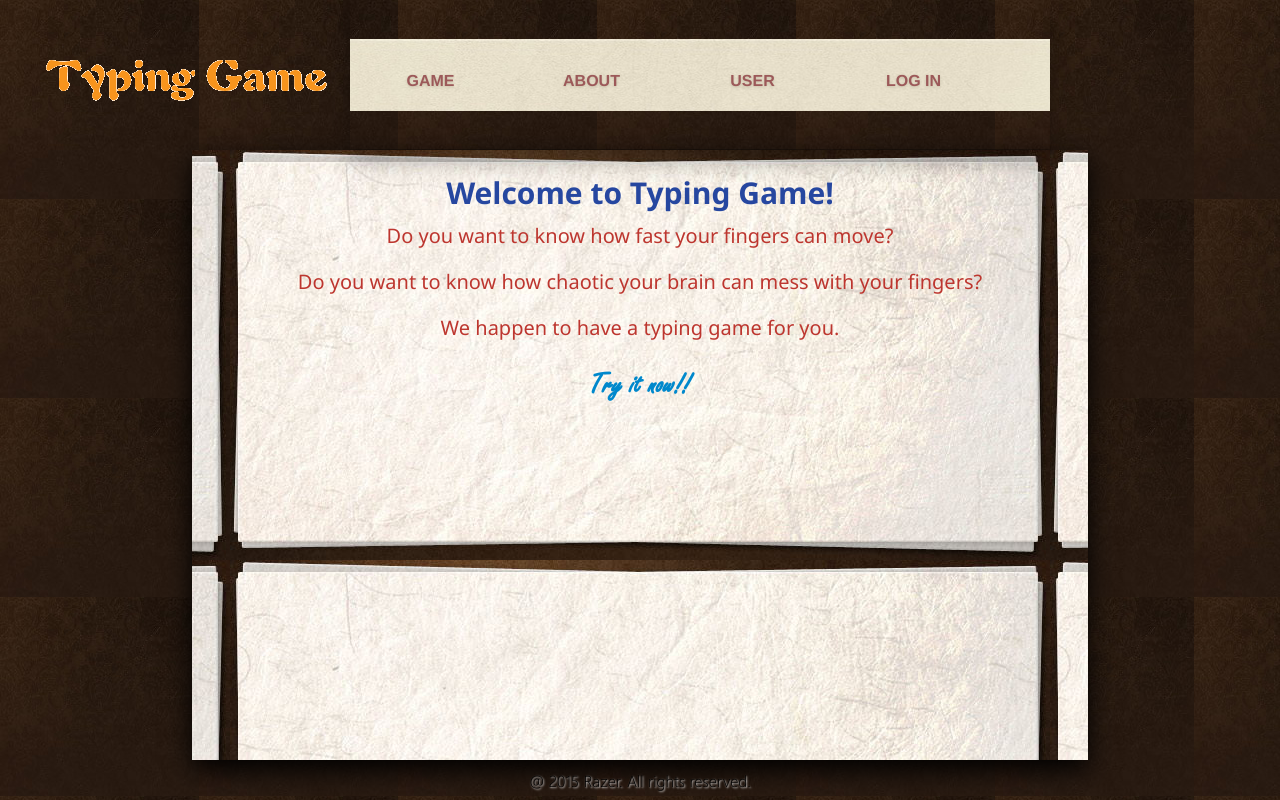
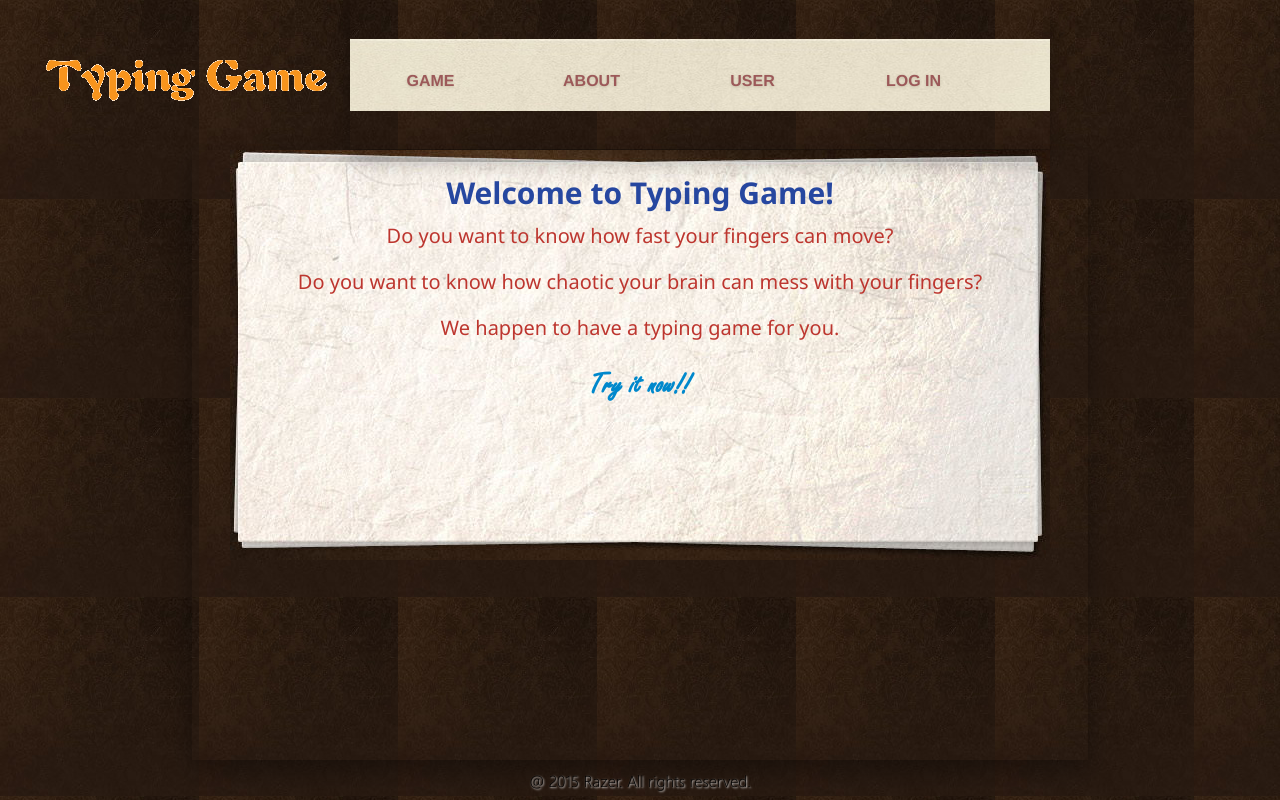
Before and after one commit to JoeyWNK/TypingGame, a PHP site: page /index.php in a window 1280 px wide. Run offline with PHP 8.4, Linux system fonts and the light colour scheme.

Commit message:
change the size of context

```diff
--- a/css/main.css
+++ b/css/main.css
@@ -40,12 +40,12 @@ body, div, h1, h2, h3, h4, h5, h6, p, ul, ol, li, dl, dt, dd, img, form, fieldse
 }
 
 #ConText {
-    height: 800px;
-    background: url("../images/bg3.jpg") center top   ;
+    height: 600px;
+    background: url("../images/bg3.jpg") center top no-repeat   ;
     width: 100%;
-    -webkit-box-shadow: 0px 10px 25px 0px rgba(0, 0, 0, 1);
-    -moz-box-shadow: 0px 10px 25px 0px rgba(0, 0, 0, 1);
-    box-shadow: 0px 10px 25px 0px rgba(0, 0, 0, 1);
+    -webkit-box-shadow: 0px 10px 25px 0px rgba(0, 0, 0, 0.35);
+    -moz-box-shadow: 0px 10px 25px 0px rgba(0, 0, 0, 0.35);
+    box-shadow: 0px 10px 25px 0px rgba(0, 0, 0, 0.35);
 
 }
 
```
